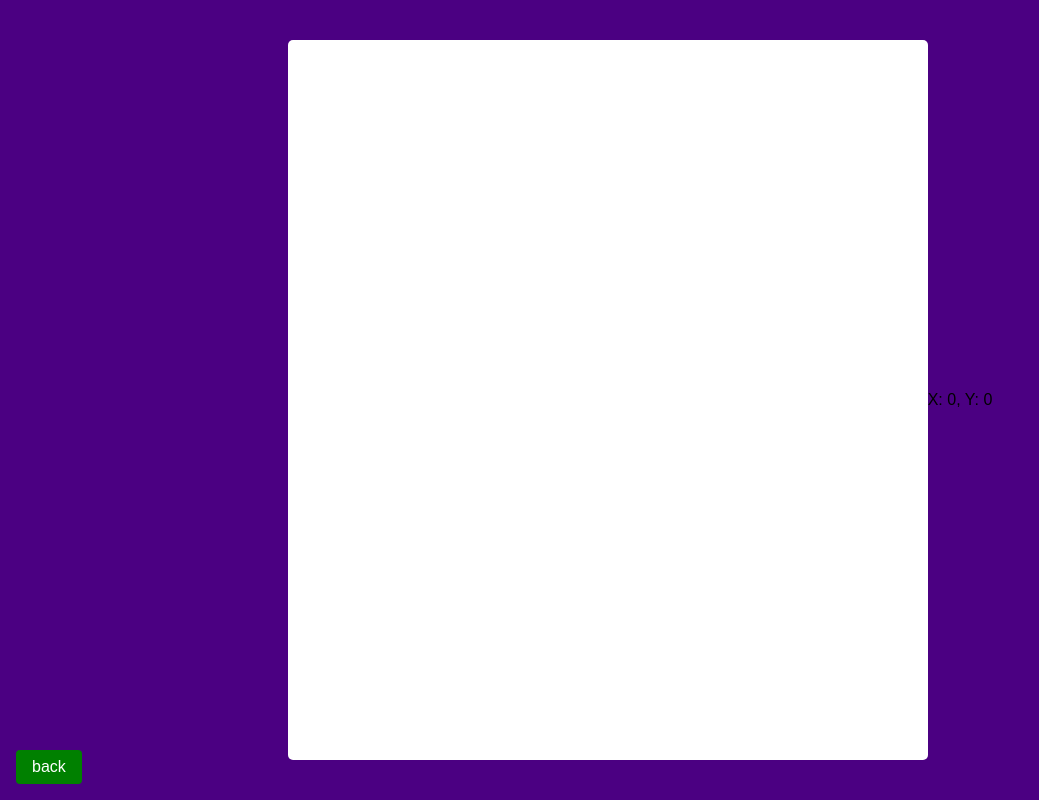
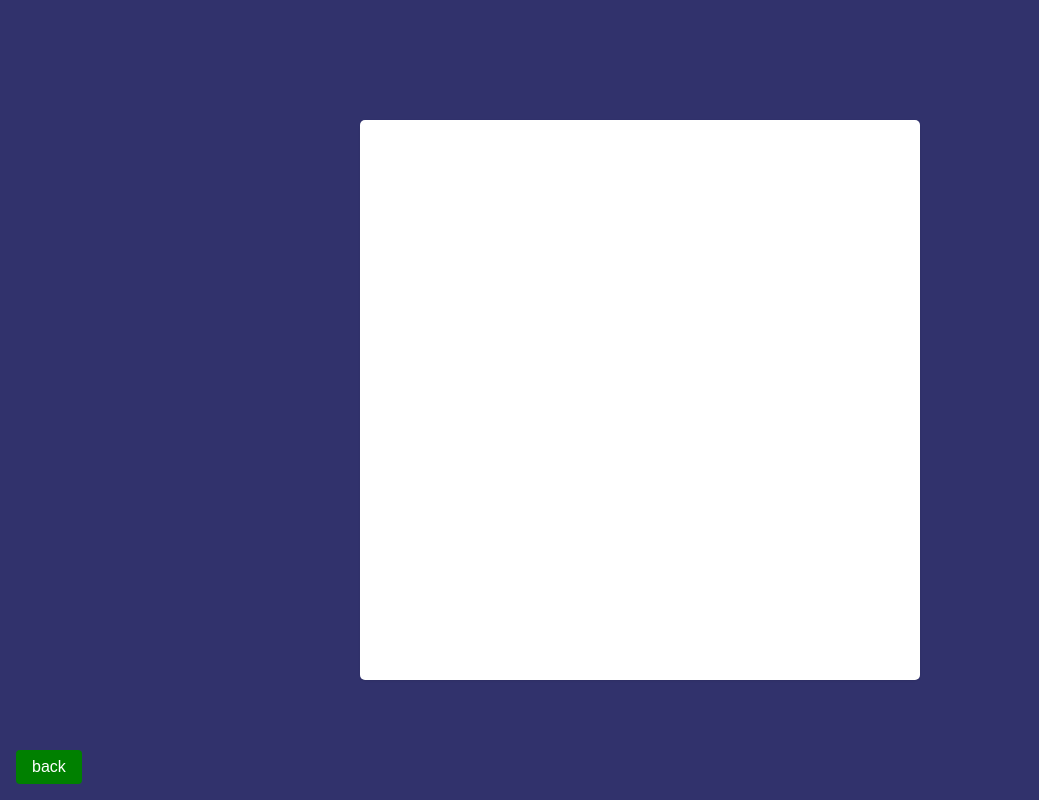
Before and after one commit to abruzy/loops, a React (Create React App) app: page /loop1-step6 in a window 1280 px wide. Shown: the whole page, without its empty margins (0-1039 px from the left). Built offline with nearby package versions, Linux system fonts and the light colour scheme.

Commit message:
feat: loop1step6

```diff
--- a/src/components/Loop1/Step5/Step5.jsx
+++ b/src/components/Loop1/Step5/Step5.jsx
@@ -38,7 +38,7 @@ const Loop1Step5 = () => {
   return (
     <div className="Loop1Step5">
       <h1>
-        We can help with {typed}
+        We can help you with {typed}
         <span className="cursor" />
       </h1>
     </div>
--- a/src/components/Loop1/Step6/Step6.jsx
+++ b/src/components/Loop1/Step6/Step6.jsx
@@ -3,23 +3,34 @@ import React, { useEffect, useState } from 'react'
 import './Step6.scss'
 
 const Loop1Step6 = () => {
-  const [position, setPosition] = useState({ x: 0, y: 0 })
-
-  const onMouseMove = (e) => {
-    console.log(e)
-    setPosition({ x: e.clientX, y: e.clientY })
-  }
+  const [x, setX] = useState(0);
+  const [y, setY] = useState(0);
 
   useEffect(() => {
-    window.addEventListener('mousemove', (e) => {
-      // const mouseX = setPosition()
-    })
-  }, [])
+    const winX = window.innerWidth / 2;
+    const winY = window.innerHeight / 2;
+
+    const el = document.querySelector("body");
+    el.addEventListener("mousemove", (e) => {
+      // setY((e.clientX - winX) / 90);
+      // setX(-(e.clientY - winY) / 90);
+      setY(-e.clientX / 90);
+      setX(-e.clientY / 90);
+    });
+
+    return () => {
+      el.removeEventListener("mousemove", () => { });
+    };
+  }, []);
 
   return (
     <div className="Loop1Step6">
-      <div className="box" onMouseMove={(e) => onMouseMove(e)}></div>
-      <div>X: {position.x}, Y: {position.y}</div>
+      <div
+        className="box"
+        style={{
+          transform: `rotateX(${x}deg) rotateY(${y}deg)`
+        }}
+      />
     </div>
   )
 }
--- a/src/components/Loop1/Step6/Step6.scss
+++ b/src/components/Loop1/Step6/Step6.scss
@@ -1,15 +1,18 @@
 .Loop1Step6 {
+  background-color: #31326c;
   height: 100vh;
-  background-color: indigo;
-  display: flex;
-  justify-content: center;
-  align-items: center;
-  padding: 4rem;
+  display: grid;
+  place-items: center;
 
   .box {
-    height: 45rem;
-    width: 40rem;
-    background-color: #fff;
+    width: 35rem;
+    height: 35rem;
+    background: white;
     border-radius: 5px;
+    perspective: 1000px;
+    font-size: 1.5rem;
+    display: grid;
+    place-items: center;
+    box-shadow: 0 1px 2px rgba(0, 0, 0, 0.08);
   }
 }
```
